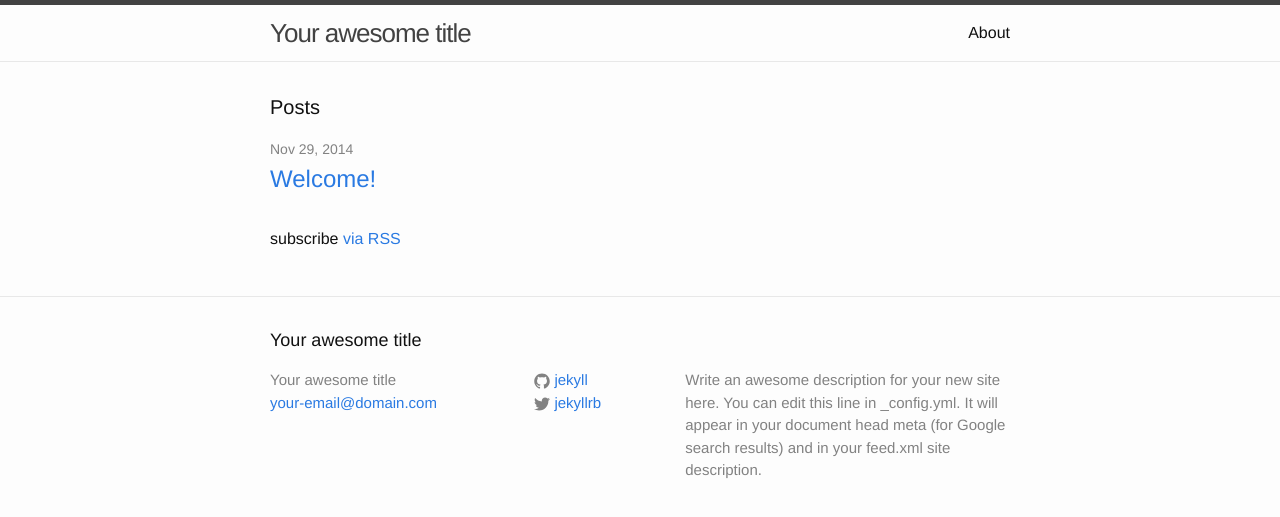
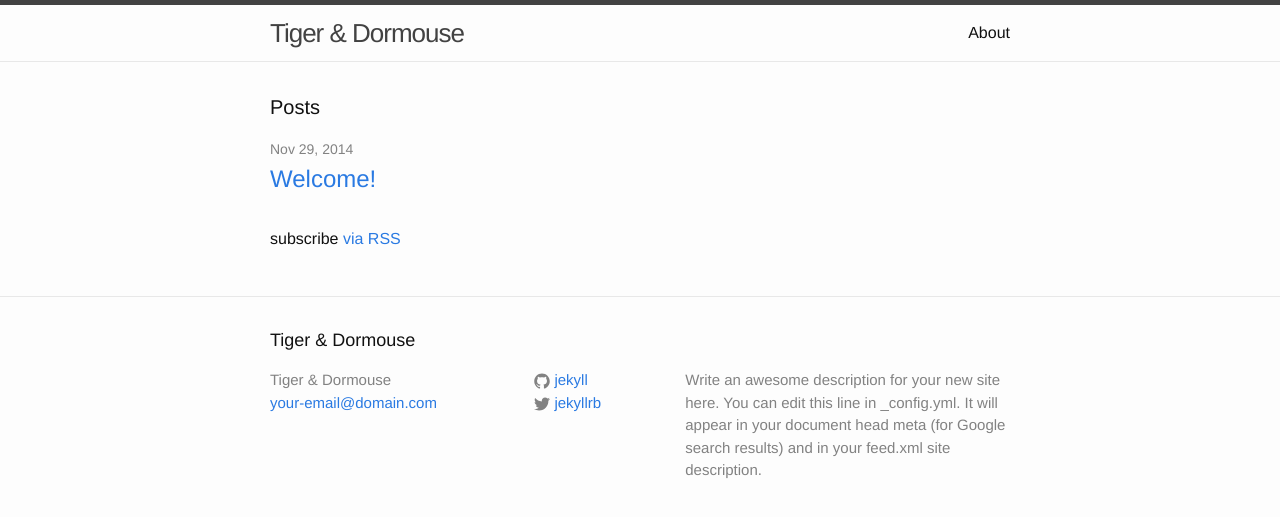
Before and after one commit to pvcarrera/pvcarrera.github.io, a Jekyll site: the page built from index.html, in a window 1280 px wide. Shown: the top 517 px of the page. Built offline with Jekyll 4.4.1, drawn with Linux system fonts in a browser that asks for light colours.

Commit message:
Add blog title

```diff
--- a/_config.yml
+++ b/_config.yml
@@ -1,5 +1,5 @@
 # Site settings
-title: Your awesome title
+title: Tiger & Dormouse
 email: your-email@domain.com
 description: > # this means to ignore newlines until "baseurl:"
   Write an awesome description for your new site here. You can edit this
```
